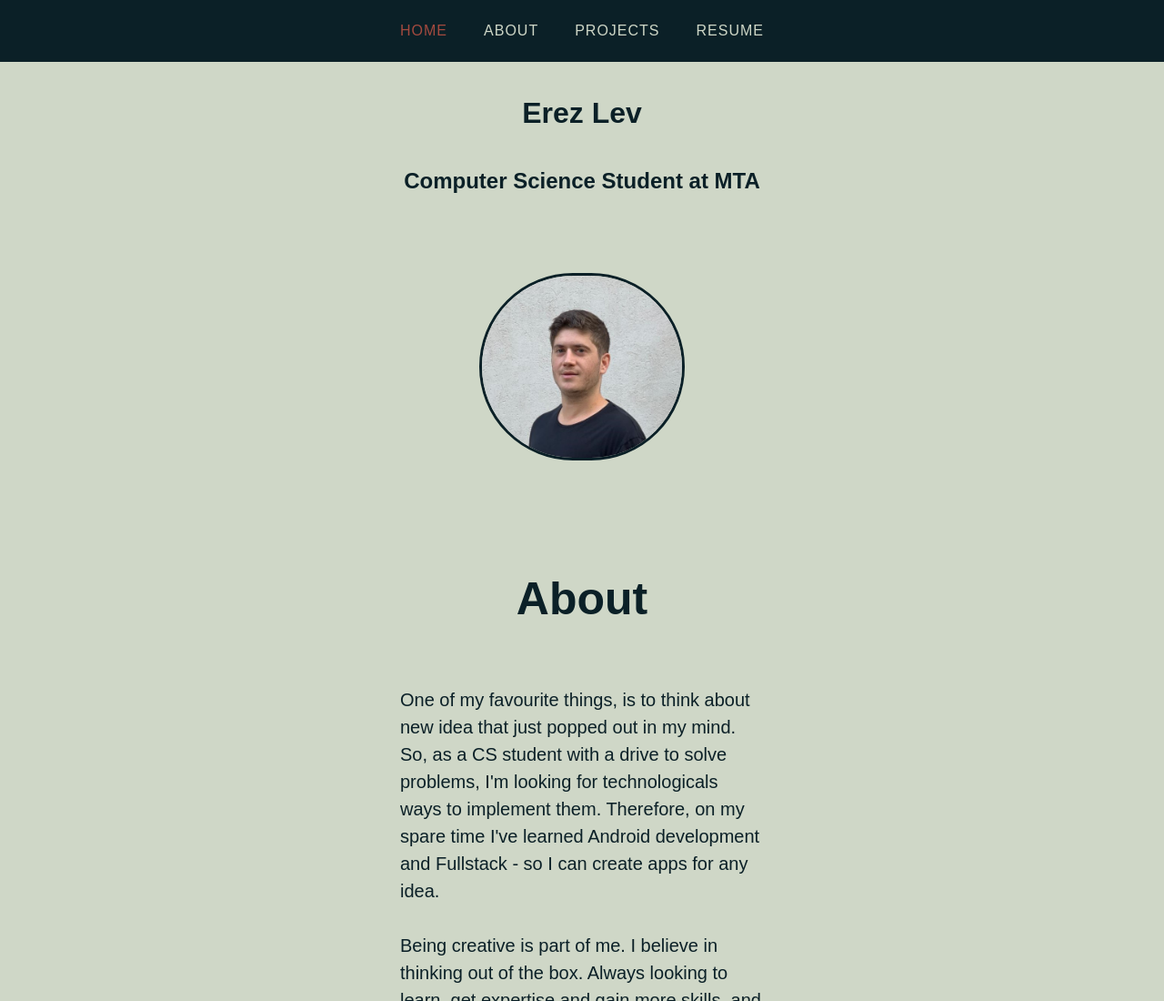
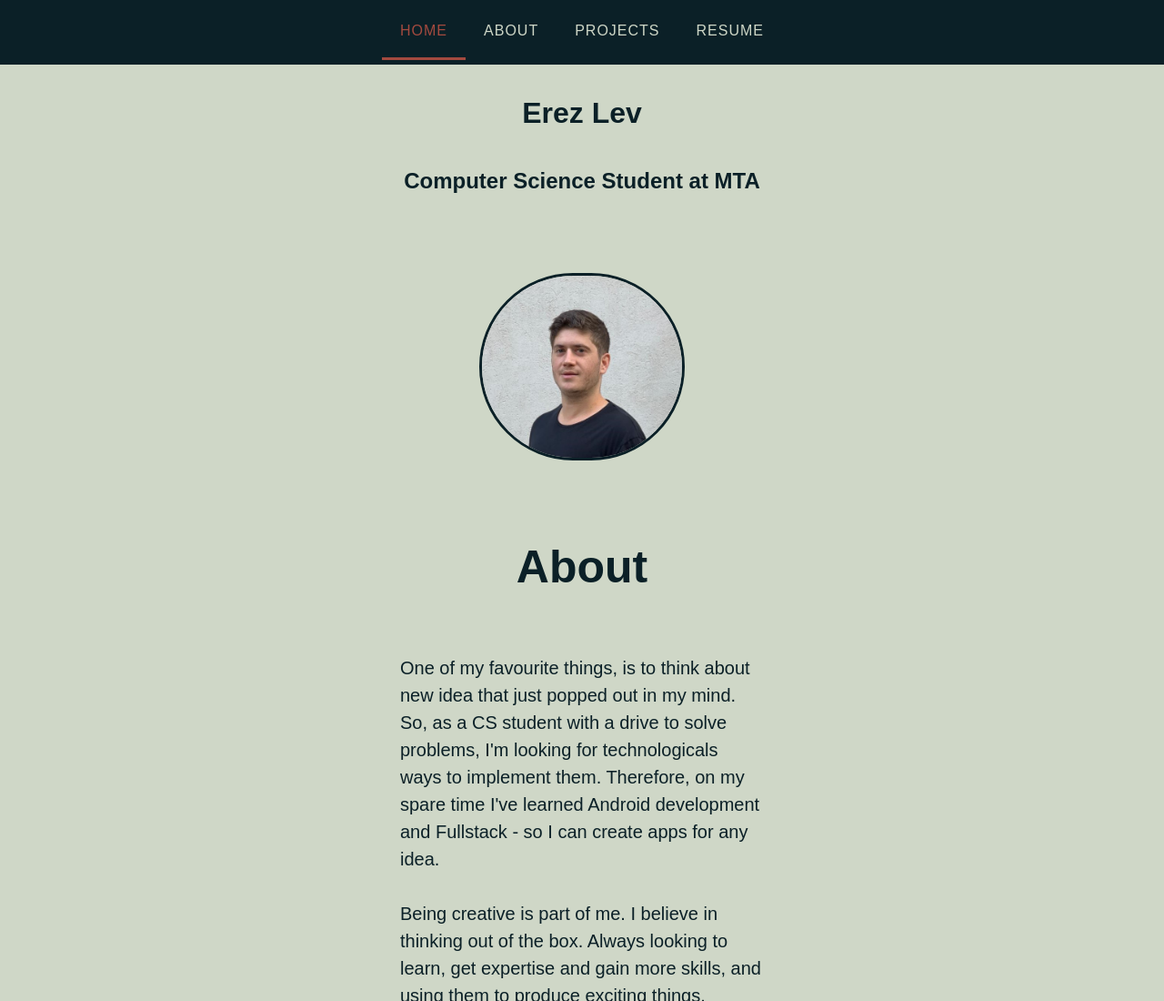
Before and after one commit to erezlev13/erez-website, a plain HTML site: page index.html in a window 1280 px wide. Shown: the top 1100 px of the page at 91% size. Drawn offline with nearby package versions, Linux system fonts and the light colour scheme; a web font is replaced by a local one.

Commit message:
Make scrolling and navigating interactive

```diff
--- a/index.html
+++ b/index.html
@@ -10,17 +10,19 @@
 
         <link rel="stylesheet" type="text/css" href="main-style.css">
         <link rel="stylesheet" type="text/css" href="projects-style.css">
+
+        <script src="https://ajax.googleapis.com/ajax/libs/jquery/3.5.1/jquery.min.js"></script>
     </head>
 
     <body>
-        <header>
+        <header id="home">
             <nav class="header-nav sticky">
                 <!-- NAV -->
-                <ul class="main-nav">
-                   <li><a class="active" href="#" id="index">Home</a></li>
-                   <li><a href="#" id="about">About</a></li>
-                   <li><a href="#" id="projects">Projects</a></li>
-                   <li><a href="#" id="resume">Resume</a></li>
+                <ul id="mainNav" class="main-nav">
+                   <li class="active" id="index"><a href="#home" >Home</a></li>
+                   <li id="about"><a href="#about-content">About</a></li>
+                   <li id="projects"><a href="#projects-content">Projects</a></li>
+                   <li id="resume"><a href="#null">Resume</a></li>
                 </ul>
             </nav>
             <div class="buffer"></div>
@@ -33,7 +35,6 @@
                 <img src="./img/profile_picture_color(croppted).jpg" alt="profile-picture">
             </div>
         </header>
-        <div class="buffer"></div>
         <section>
         <!-- ABOUT -->
         <div id="about-content" class="about">
--- a/main-script.js
+++ b/main-script.js
@@ -60,3 +60,50 @@ resume.addEventListener("click", () => {
 // }
 
 // aboutContent.innerHTML = includeAbout();
+
+// Cache selectors
+var lastId,
+ topMenu = $("#mainNav"),
+ topMenuHeight = topMenu.outerHeight()+1,
+ // All list items
+ menuItems = topMenu.find("a"),
+ // Anchors corresponding to menu items
+ scrollItems = menuItems.map(function(){
+   var item = $($(this).attr("href"));
+    if (item.length && item != "#") { return item; }
+ });
+
+// Bind click handler to menu items
+// so we can get a fancy scroll animation
+menuItems.click(function(e){
+  var href = $(this).attr("href"),
+      offsetTop = href === "#" ? 0 : $(href).offset().top-topMenuHeight+1;
+  $('html, body').stop().animate({
+      scrollTop: offsetTop
+  }, 850);
+  e.preventDefault();
+});
+
+// Bind to scroll
+$(window).scroll(function(){
+   // Get container scroll position
+   var fromTop = $(this).scrollTop()+topMenuHeight;
+
+   // Get id of current scroll item
+   var cur = scrollItems.map(function(){
+     if ($(this).offset().top < fromTop)
+       return this;
+   });
+   // Get the id of the current element
+   cur = cur[cur.length-1];
+   var id = cur && cur.length ? cur[0].id : "";
+
+   if (lastId !== id) {
+       lastId = id;
+       // Set/remove active class
+      console.log('id', id);
+       menuItems
+         .parent().removeClass("active")
+         .end().filter(`[href="#${id}"]`).parent().addClass("active");
+   }
+});
--- a/main-style.css
+++ b/main-style.css
@@ -6,13 +6,17 @@ html, body {
     background-position: center;
     background-clip: padding-box;
     font-family: 'Cuprum', sans-serif;
-    scroll-behavior: smooth;
+    /* scroll-behavior: smooth; */
     margin: 0;
 }
 
 
 /* HEADER */
 header {
+    /* background-image: url(./img/background-canada.jpg);
+    background-blend-mode: overlay;
+    background-position: center;
+    background-size: cover; */
     top: 0;
 }
 
@@ -57,11 +61,14 @@ header {
     text-decoration: none;
     text-transform: uppercase;
     letter-spacing: 1px;
-    user-select: text;
 }
 
-.main-nav .active {
+.active a {
     color: #a44a3f;
+}
+
+.active {
+    border-bottom: 3px solid #a44a3f;
 }
 
 .main-nav a:hover {
```
Also changed, not shown: 1 other file.
